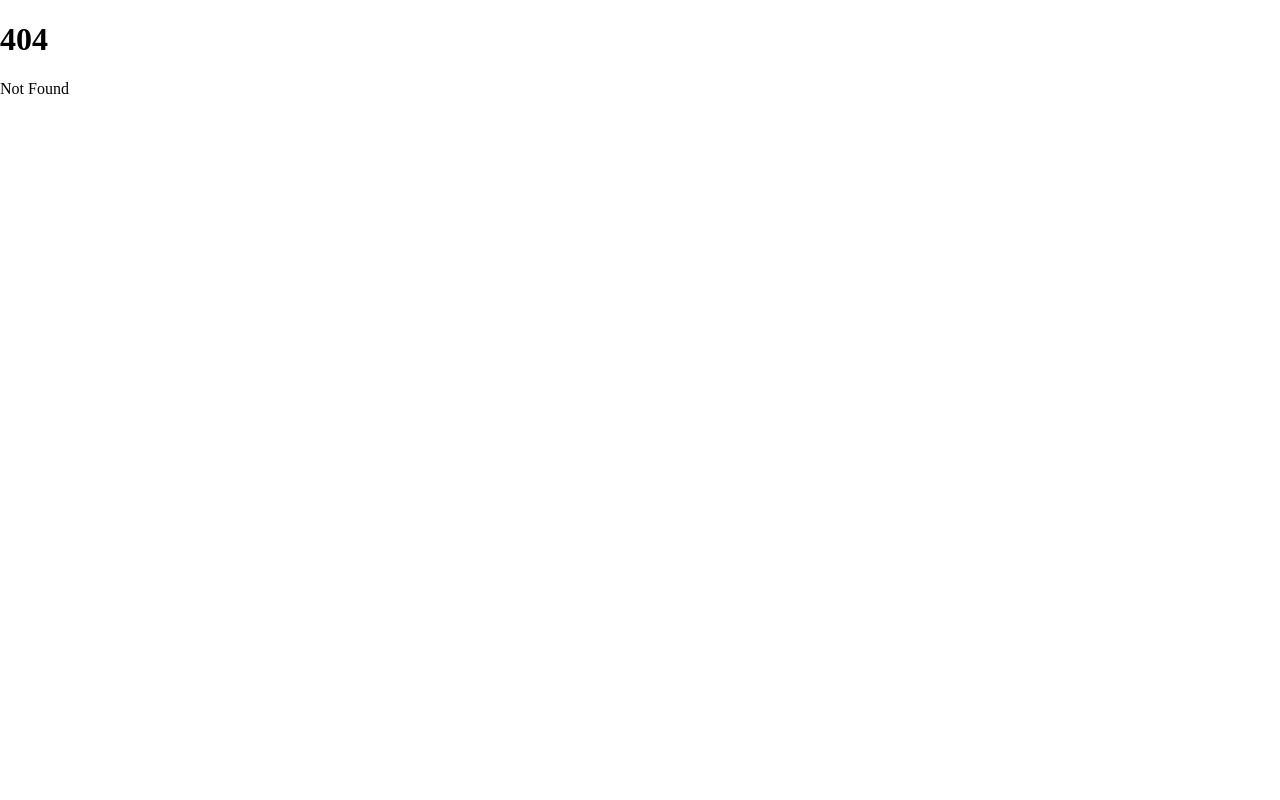
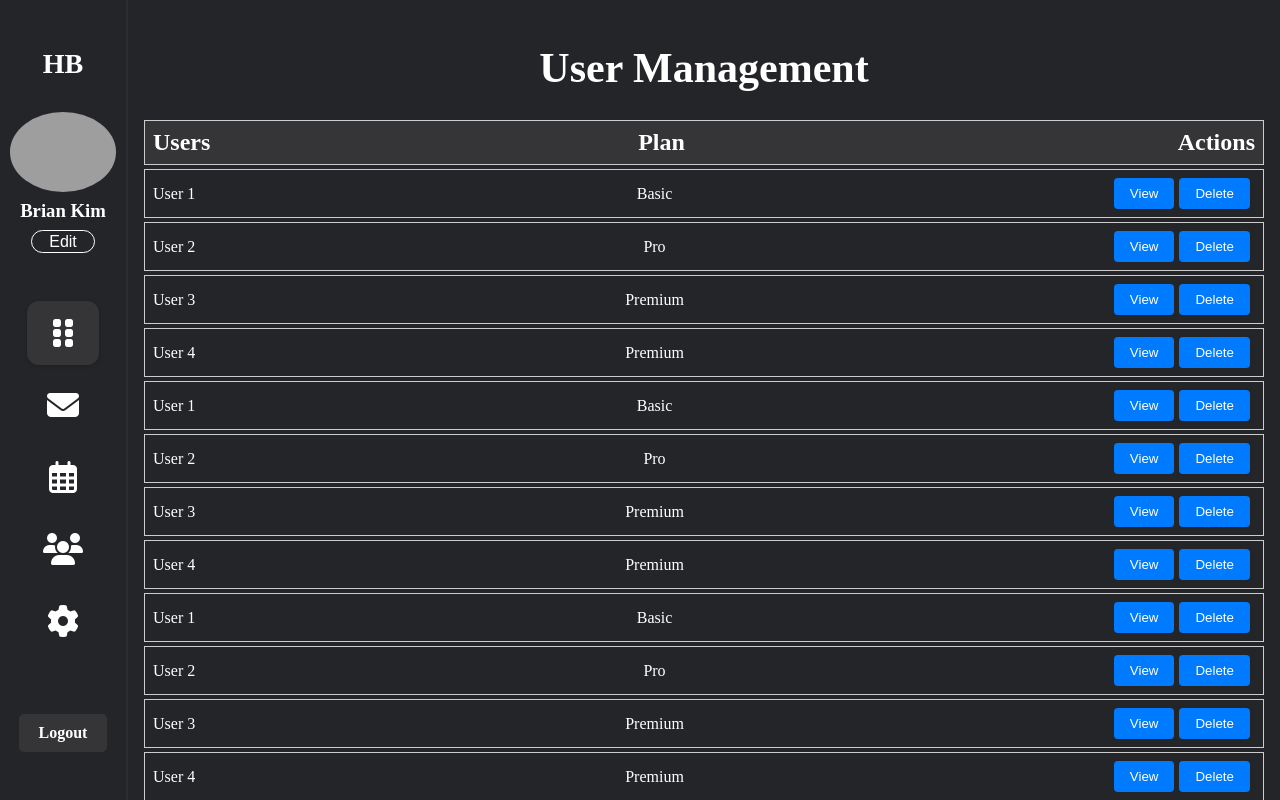
Before and after one commit to ObadiahF/HB-coaching-website, a SvelteKit app: page /dashboard/manage in a window 1280 px wide. Before the commit this address had no page. Built offline with nearby package versions, Linux system fonts and the light colour scheme; grey boxes are pictures that could not be loaded.

Commit message:
Added error page, management, schedule, and settings page

```diff
--- a/src/components/dashboard-components/nav.svelte
+++ b/src/components/dashboard-components/nav.svelte
@@ -87,13 +87,13 @@
             <li class="list-items {current === 'Dashboard' ? 'active' : ''}"><a href="/dashboard" on:click={() => (current = 'Dashboard')}><i class="fa-solid fa-grip-vertical nav-icon"></i></a></li>
             <li class="list-items {current === 'Messages' ? 'active' : ''}"><a href="/dashboard/messages" on:click={() => (current = 'Messages')}><i class="fa-solid fa-envelope nav-icon"></i></a></li>
             <li class="list-items {current === 'Schedule' ? 'active' : ''}"><a href="/dashboard/schedule" on:click={() => (current = 'Schedule')}><i class="fa-regular fa-calendar-days nav-icon"></i></a></li>
-            <li class="list-items {current === 'Managment' ? 'active' : ''}"><a href="/dashboard/manage" on:click={() => (current = 'Managment')}><i class="fa-solid fa-users nav-icon"></i></a></li>
+            <li class="list-items {current === 'Management' ? 'active' : ''}"><a href="/dashboard/manage" on:click={() => (current = 'Management')}><i class="fa-solid fa-users nav-icon"></i></a></li>
             <li class="list-items {current === 'Settings' ? 'active' : ''}"><a href="/dashboard/settings" on:click={() => (current = 'Settings')}><i class="fa-solid fa-gear nav-icon"></i></a></li>
             {:else}
             <li class="list-items {current === 'Dashboard' ? 'active' : ''}"><a href="/dashboard" on:click={() => (current = 'Dashboard')}><i class="fa-solid fa-grip-vertical nav-icon"></i>Dashboard</a></li>
             <li class="list-items {current === 'Messages' ? 'active' : ''}"><a href="/dashboard/messages" on:click={() => (current = 'Messages')}><i class="fa-solid fa-envelope nav-icon"></i>Messages</a></li>
             <li class="list-items {current === 'Schedule' ? 'active' : ''}"><a href="/dashboard/schedule" on:click={() => (current = 'Schedule')}><i class="fa-regular fa-calendar-days nav-icon"></i>Schedule</a></li>
-            <li class="list-items {current === 'Managment' ? 'active' : ''}"><a href="/dashboard/manage" on:click={() => (current = 'Managment')}><i class="fa-solid fa-users nav-icon"></i>Managment</a></li>
+            <li class="list-items {current === 'Management' ? 'active' : ''}"><a href="/dashboard/manage" on:click={() => (current = 'Management')}><i class="fa-solid fa-users nav-icon"></i>Management</a></li>
             <li class="list-items {current === 'Settings' ? 'active' : ''}"><a href="/dashboard/settings" on:click={() => (current = 'Settings')}><i class="fa-solid fa-gear nav-icon"></i>Settings</a></li>
         {/if}
     </MediaQuery>
--- /dev/null
+++ b/src/routes/+error.svelte
@@ -0,0 +1,45 @@
+
+<div class="container">
+  <span class="icon">❌</span>
+  <p class="message">Oops! The page you're looking for doesn't exist.</p>
+  <button class="back-button" on:click={() => window.history.back()}>Go Back</button>
+</div>
+
+    <style>
+      .container {
+        display: flex;
+        flex-direction: column;
+        align-items: center;
+        justify-content: center;
+        height: 100vh;
+        text-align: center;
+        background-color: #242529;
+      }
+
+      .icon {
+        font-size: 8rem;
+        color: #FF4500;
+      }
+
+      .message {
+        font-size: 3rem;
+        margin-top: 16px;
+        color: white;
+      }
+
+      .back-button {
+        margin-top: 16px;
+        padding: 8px 16px;
+        background-color: #007bff; /* Reddit Blue */
+        color: #fff;
+        border: none;
+        border-radius: 4px;
+        cursor: pointer;
+        transition: background-color 0.3s ease;
+        scale: 2.5;
+      }
+
+      .back-button:hover {
+        background-color: #0056b3; /* Darker Blue on Hover */
+      }
+    </style>
--- a/src/routes/dashboard/edit-profile/+page.svelte
+++ b/src/routes/dashboard/edit-profile/+page.svelte
@@ -1,5 +1,6 @@
 <svelte:head>
     <title>HumbleBeast | Profile</title>
+    <script src="https://kit.fontawesome.com/db3c0028dc.js" crossorigin="anonymous"></script>
 </svelte:head>
 
 <script>
--- /dev/null
+++ b/src/routes/dashboard/manage/+page.svelte
@@ -0,0 +1,103 @@
+<script>
+  let users = [
+    { id: 1, name: "User 1", plan: "Basic" },
+    { id: 2, name: "User 2", plan: "Pro" },
+    { id: 3, name: "User 3", plan: "Premium" },
+    { id: 4, name: "User 4", plan: "Premium" },
+    { id: 5, name: "User 1", plan: "Basic" },
+    { id: 6, name: "User 2", plan: "Pro" },
+    { id: 7, name: "User 3", plan: "Premium" },
+    { id: 8, name: "User 4", plan: "Premium" },
+    { id: 9, name: "User 1", plan: "Basic" },
+    { id: 10, name: "User 2", plan: "Pro" },
+    { id: 11, name: "User 3", plan: "Premium" },
+    { id: 12, name: "User 4", plan: "Premium" },
+    { id: 13, name: "User 1", plan: "Basic" },
+    { id: 14, name: "User 2", plan: "Pro" },
+    { id: 15, name: "User 3", plan: "Premium" },
+    { id: 16, name: "User 4", plan: "Premium" },
+  ];
+
+  // Function to handle button click for a user
+  function handleButtonClick(userId) {
+    alert(`Button clicked for User ${userId}`);
+  }
+</script>
+
+<svelte:head>
+  <title>HumbleBeast | Management</title>
+</svelte:head>
+
+<div class="table-container">
+    <h1>User Management</h1>
+  <div class="table-row table-header">
+    <div>Users</div>
+    <div class="plan">Plan</div>
+    <div>Actions</div>
+  </div>
+  {#each users as user (user.id)}
+    <div class="table-row">
+      <div>{user.name}</div>
+      <div>{user.plan}</div>
+      <div class="table-actions">
+        <button on:click={() => handleButtonClick(user.id)}>View</button>
+        <button on:click={() => handleButtonClick(user.id)}>Delete</button>
+      </div>
+    </div>
+  {/each}
+</div>
+
+<style>
+    h1 {
+      text-align: center;
+      color: white;
+      font-size: 42px;
+    }
+.table-container {
+    display: flex;
+    flex-direction: column;
+    overflow: auto;
+    text-align: center;
+    padding: 1rem;
+}
+
+.table-row {
+    display: flex;
+    justify-content: space-between;
+    align-items: center;
+    border: 1px solid #ccc;
+    padding: 8px;
+    margin-bottom: 4px;
+    color: white;
+    text-align: center;
+}
+
+.plan {
+    margin-right: 65px;
+}
+
+.table-header {
+    font-weight: bold;
+    background-color: #353537;
+    font-size: 24px;
+}
+
+.table-actions {
+    display: flex;
+}
+
+.table-actions button {
+    margin-right: 5px;
+    padding: 8px 16px;
+    background-color: #007bff;
+    color: #fff;
+    border: none;
+    border-radius: 4px;
+    cursor: pointer;
+    transition: background-color 0.3s ease;
+  }
+
+  .table-actions button:hover {
+    background-color: #0056b3;
+  }
+</style>
--- a/src/routes/dashboard/schedule/+page.svelte
+++ b/src/routes/dashboard/schedule/+page.svelte
@@ -102,8 +102,8 @@ let event = [];
   /* Adjust the calendar container */
 .calendar {
   width: 100%;
-  height: 70vh;
-  overflow: hidden;
+  height: 80vh;
+  overflow: auto;
   font-family: Arial, sans-serif;
   text-align: center;
   display: flex;
@@ -163,7 +163,10 @@ let event = [];
   cursor: pointer;
 }
 
-/* Style for empty cells */
+.calendar-table td:hover > .event {
+  color: white;
+}
+
 .calendar-table td:empty {
   visibility: hidden;
 }
@@ -173,7 +176,7 @@ let event = [];
   bottom: 4px;
   right: 4px;
   font-size: 0.8em;
-  color: #333;
+  color: #626060;
 }
 
 </style>
--- /dev/null
+++ b/src/routes/dashboard/settings/+page.svelte
@@ -0,0 +1,81 @@
+<svelte:head>
+    <title>HumbleBeast | Settings</title>
+</svelte:head>
+
+<script>
+    let promos = [
+        { 'code': 'AaronIsGay', 'promo': '15%' }
+    ]
+</script>
+
+<div class="settings-container">
+        <div class="settings-item">
+            <h3>Promo Codes</h3>
+            <p>Configure your Promo Codes here.</p>
+            <div class="promo-container">
+                {#each promos as promo}
+                     <p>{promo.code}</p>
+                {/each}
+            </div>
+        </div>
+        <div class="settings-item">
+            <h3>Profile Settings</h3>
+            <p>Update your profile information.</p>
+            <button>Open</button>
+        </div>
+        <div class="settings-item">
+            <h3>Privacy Settings</h3>
+            <p>Manage your privacy preferences.</p>
+            <button>Open</button>
+        </div>
+        <div class="settings-item">
+            <h3>Security Settings</h3>
+            <p>Enhance your account security.</p>
+            <button>Open</button>
+        </div>
+</div>
+
+<style>
+    .settings-container {
+    display: grid;
+    grid-template-columns: repeat(2, 1fr);
+    gap: 20px;
+    margin: 20px;
+}
+
+.settings-item {
+    background-color: #f0f0f0;
+    border-radius: 8px;
+    padding: 20px;
+    box-shadow: 0 4px 6px rgba(0, 0, 0, 0.1);
+    transition: transform 0.2s ease;
+}
+
+.settings-item:hover {
+    transform: translateY(-5px);
+}
+
+h3 {
+    font-size: 20px;
+    margin: 0 0 10px;
+}
+
+p {
+    font-size: 16px;
+    margin: 0;
+}
+
+button {
+    background-color: #007bff;
+    color: #fff;
+    border: none;
+    padding: 10px 20px;
+    border-radius: 4px;
+    cursor: pointer;
+    transition: background-color 0.2s ease;
+}
+
+button:hover {
+    background-color: #0056b3;
+}
+</style>
```
